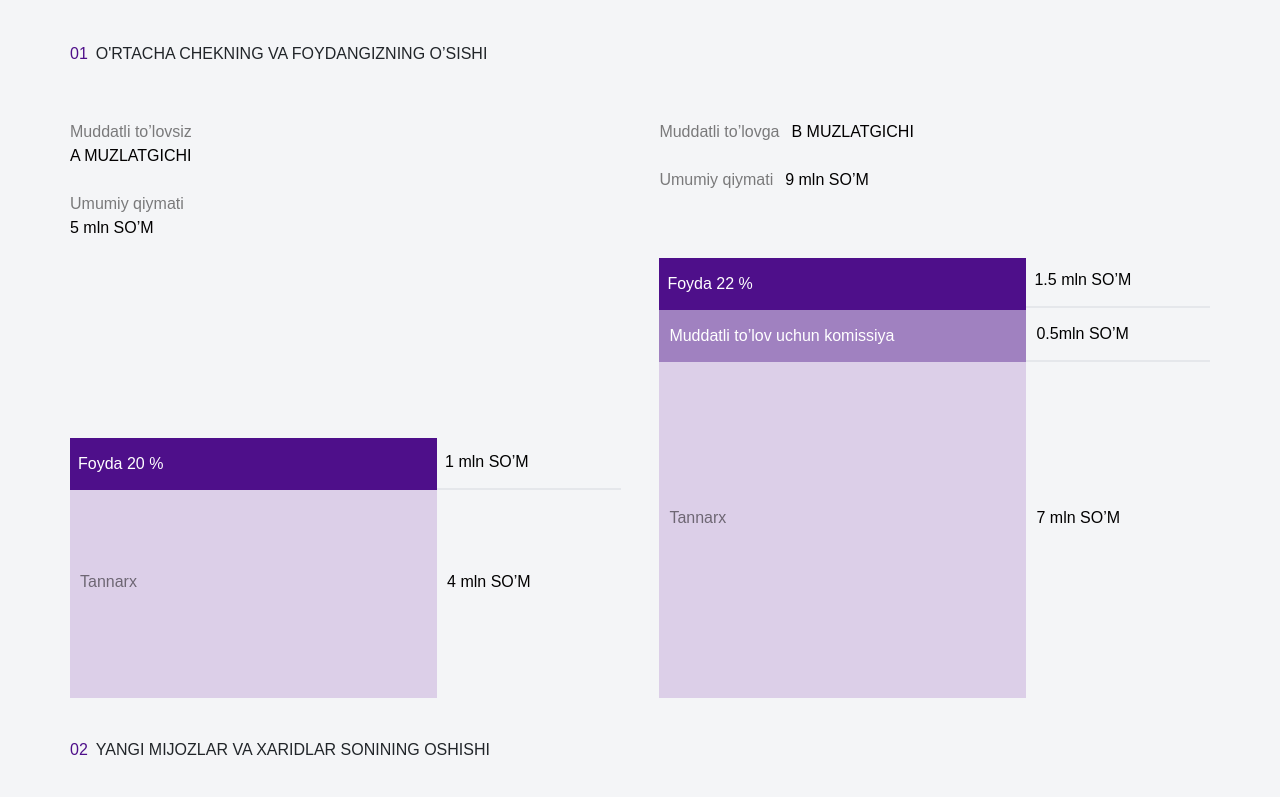
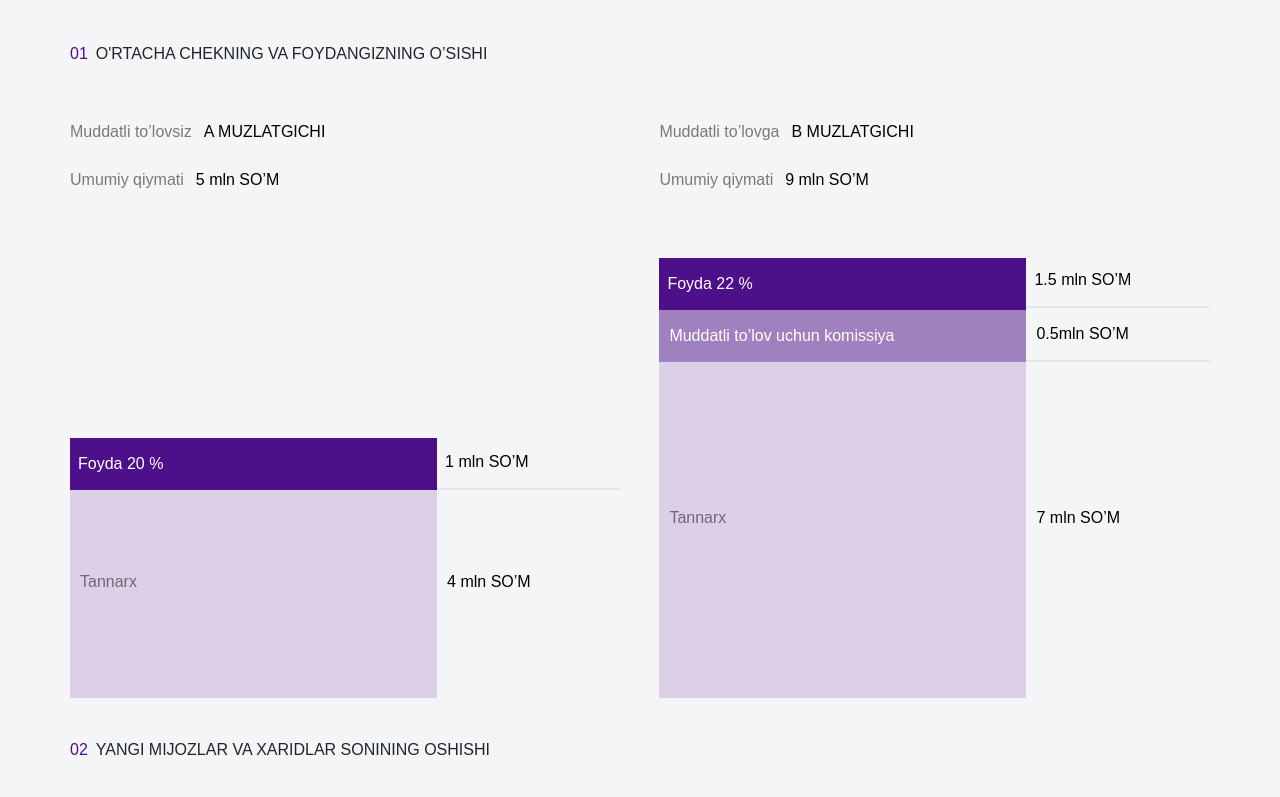
Before and after one commit to RamazonovDeveloper/OpenRassrochkaNew, a React (Create React App) app: page / in a window 1280 px wide. Shown: the part 1143-1940 px from the top of the page. Built offline with nearby package versions, Linux system fonts and the light colour scheme.

Commit message:
karta section kamchiliklari to'g'irlandi

```diff
--- a/src/App.js
+++ b/src/App.js
@@ -128,8 +128,8 @@ function App() {
                 {/* MUDDATLI TO'LOVSIZ */}
                 <div className="info__text i-text mb-4">
                   {/* text BOX */}
-                  <div className="i-text__box">
-                    <p className="text-gray_table opacity-50 text-sm  sm:text-base xs:text-sm  font-medium">
+                  <div className="i-text__box md:flex">
+                    <p className="text-gray_table opacity-50 text-sm  sm:text-base xs:text-sm md:mr-3 font-medium">
                       {langData.diagram_bez_rassrochki_title}
                     </p>
                     <p className="text-gray_table text-sm  sm:text-base xs:text-sm uppercase">{langData.diagram_bez_rassrochki_text}</p>
@@ -139,8 +139,8 @@ function App() {
                 {/* UMUMIY QUYMAT */}
                 <div className="info__text i-text">
                   {/* text BOX */}
-                  <div className="i-text__box mb-4">
-                    <p className="text-gray_table opacity-50 text-sm  sm:text-base  font-medium">
+                  <div className="i-text__box mb-4 md:flex">
+                    <p className="text-gray_table opacity-50 text-sm md:mr-3 sm:text-base  font-medium">
                       {langData.diagram_obsh_stoit_title}
                     </p>
                     <p className="text-gray_table text-sm  sm:text-base">{langData.diagram_obsh_stoit1}</p>
@@ -160,7 +160,7 @@ function App() {
               {/* table BLOCK */}
               <div className="flex">
                 {/* DIAGRAM ITEM */}
-                <div className="info__table i-table md:w-2/3 xs:w-full sm:w-full md:mt-auto md:mb-0">
+                <div className="info__table i-table md:w-2/3 xs:w-full sm:w-full w-full md:mt-auto md:mb-0">
                   <div className="i-table__head px-2 py-3.5 bg-main_color">
                     <p className="text-sm sm:text-base   text-white">{langData.diagram_pribl1}</p>
                   </div>
@@ -176,7 +176,7 @@ function App() {
                 </div>
 
                 {/* DIAGRAM ITEM TEXT */}
-                <div className="info__table i-table  md:block xs:hidden md:w-1/3">
+                <div className="info__table i-table  md:block hidden md:w-1/3">
                   <div className="i-table__head px-2 py-3.5 border-b-2">
                     <p className="text-sm sm:text-base   text-black">{langData.diagram_pribl1_summa}</p>
                   </div>
@@ -258,7 +258,7 @@ function App() {
                   </div>
                 </div>
                 {/* TABLE TEXT ITEM */}
-                <div className="info__table i-table md:block xs:hidden md:w-1/3">
+                <div className="info__table i-table md:block hidden md:w-1/3">
                   <div className="i-table__head px-2 py-3.5">
                     <p className="text-sm sm:text-base lg:text-base text-black">{langData.diagram_pribl2_summa}</p>
                   </div>
@@ -295,7 +295,7 @@ function App() {
 {/* <p className="leading-[18px] xs:text-sm sm:text-base sm:w-5/6 sm:ml-auto md:w-1/2">
             {itemText}
           </p> */}
-      <div className="relative md:mb-80 xl:mb-96">
+      <div className="relative md:mb-20 lg:mb-[400px] xl:mb-[450px]">
         <div className="container">
           <SerciseItemTemplate itemNum={"07"} itemTitle={langData.service_item7_title} itemText={langData.service_item7_text}/>
         </div>
```
